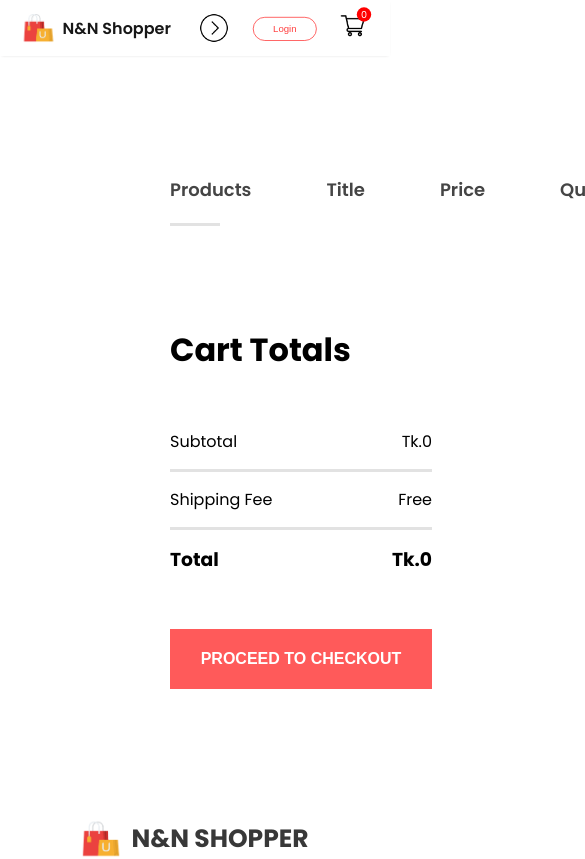
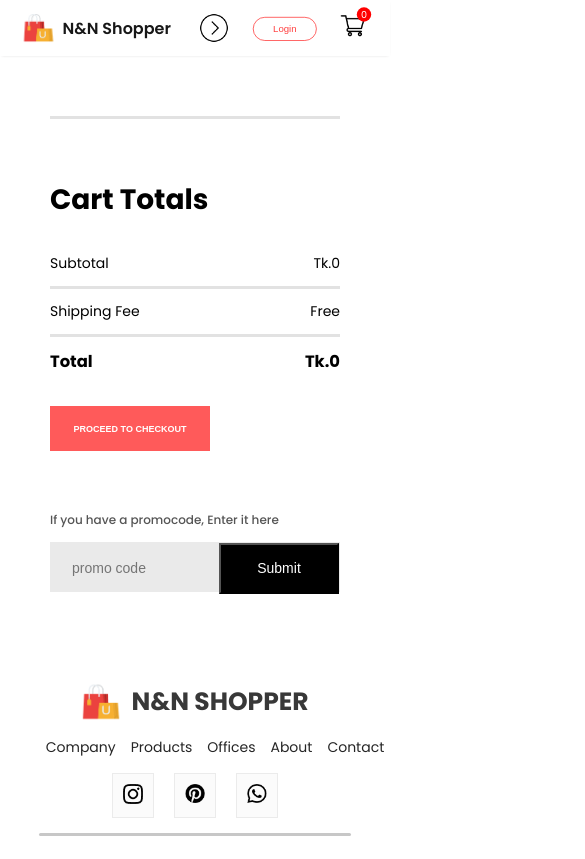
Before and after one commit to NahidHasan131/E-commerce, a React (Create React App) app in the folder frontend/: page /cart in a window 390 px wide. Shown: the top 859 px of the page, 585 px wide, since content can reach past the window. Built offline with nearby package versions, Linux system fonts and the light colour scheme.

Commit message:
cart page responsive

```diff
--- a/frontend/src/Components/CartItems/CartItems.css
+++ b/frontend/src/Components/CartItems/CartItems.css
@@ -1,5 +1,5 @@
 .cartitems{
-    margin: 100px 170px;
+    margin: 60px 130px;
 }
 .cartitems hr{
     height: 3px;
@@ -10,59 +10,58 @@
     display: grid;
     grid-template-columns: 0.5fr 2fr 1fr 1fr 1fr 1fr;
     align-items: center;
-    gap: 75px;
-    font-size: 18px;
+    gap: 70px;
+    font-size: 16px;
     color: #454545;
-    padding: 20px 0;
+    padding: 15px 0;
     font-weight: 600;
 }
 
 .cartitems-format{
-    font-size: 17px;
+    font-size: 15px;
     font-weight: 500;
 }
 .carticon-product-icon{
-    height: 62px;
+    height: 60px;
 }
 .cartitems-remove-icon{
-    width: 15px;
-    margin: 0px 40px;
+    width: 13px;
+    margin: 0px 35px;
     cursor: pointer;
 }
 .cartitems-quantity{
-    width: 64px;
-    height: 50px;
+    width: 55px;
+    height: 45px;
     border: 2px solid #ebebeb;
     background-color: white;
 }
 
 .cartitems-down{
     display: flex;
-    margin: 100px 0px;
-
+    margin: 70px 0px;
 }
 
 .cartitems-total{
     flex: 1;
     display: flex;
     flex-direction: column;
-    margin-right: 200px;
-    gap: 40px;
+    margin-right: 180px;
+    gap: 30px;
 }
 
 .cartitems-total-item{
     display: flex;
     justify-content: space-between;
-    padding: 15px 0px;
+    padding: 12px 0px;
 }
 .cartitems-total button{
-    width: 262px;
-    height: 60px;
+    width: 240px;
+    height: 50px;
     outline: none;
     border: none;
     background: #ff5a5a;
     color: white;
-    font-size: 16px;
+    font-size: 14px;
     font-weight: 600;
     cursor: pointer;
     transition: 0.3s;
@@ -78,17 +77,18 @@
 
 .cartitems-promocode{
     flex: 1;
-    font-size: 16px;
+    font-size: 14px;
     font-weight: 500;
+    margin-top: 30px;
 }
 .cartitems-promocode p{
     color: #555;
 }
 .cartitems-promobox{
-    width: 504px;
+    width: 475px;
     margin-top: 15px;
     padding-left: 20px;
-    height: 58px;
+    height: 53px;
     background-color: #eaeaea;
 }
 .cartitems-promobox input{
@@ -96,14 +96,224 @@
     outline: none;
     background: transparent;
     font-size: 16px;
-    width: 330px;
-    height: 50px;
+    width: 300px;
+    height: 53px;
 }
 .cartitems-promobox button{
     width: 170px;
-    height: 58px;
-    font-size: 16px;
+    height: 55px;
+    font-size: 15px;
     background: black;
     color: white;
     cursor: pointer;
 }
+
+
+
+
+
+
+
+/* Media Queiries */
+
+@media(max-width: 1280px){
+    .cartitems{
+        margin: 60px 100px;
+    }
+    .cartitems-format-main{
+        grid-template-columns: 0.5fr 3fr 0.5fr 0.5fr 0.5fr 0.5fr;
+        gap: 40px;
+        font-size: 15px;
+    }
+    .carticon-product-icon{
+        height: 55px;
+    }
+    .cartitems-remove-icon{
+        width: 12px;
+        margin: auto;
+    }
+    .cartitems-quantity{
+        width: 45px;
+        height: 35px;
+    }
+    .cartitems-total{
+        margin-right: 150px;
+    }
+    .cartitems-total button{
+        width: 220px;
+        height: 50px;
+        font-size: 13px;
+    }
+    .cartitems-promobox{
+        width: 435px;
+        margin-top: 13px;
+        padding-left: 20px;
+        height: 50px;
+    }
+    .cartitems-promobox input{
+        font-size: 14px;
+        width: 280px;
+        height: 50px;
+    }
+    .cartitems-promobox button{
+        width: 150px;
+        height: 51px;
+        font-size: 14px;
+    }
+}
+
+
+@media(max-width: 10240px){
+    .cartitems{
+        margin: 60px 100px;
+    }
+    .cartitems-format-main{
+        grid-template-columns: 0.5fr 3fr 0.5fr 0.5fr 0.5fr 0.5fr;
+        gap: 40px;
+        font-size: 15px;
+    }
+    .cartitems-format{
+        font-size: 14px;
+        font-weight: 500;
+    }
+    .carticon-product-icon{
+        height: 55px;
+    }
+    .cartitems-remove-icon{
+        width: 12px;
+        margin: auto;
+    }
+    .cartitems-quantity{
+        width: 45px;
+        height: 35px;
+    }
+    .cartitems-down{
+        margin: 70px 0px;
+        flex-direction: column;
+        gap: 60px;
+    }
+    .cartitems-total{
+        margin-right: 0px;
+    }
+    .cartitems-total button{
+        width: 220px;
+        height: 50px;
+        font-size: 13px;
+    }
+    .cartitems-promobox{
+        width: auto;
+        max-width: 500px;
+        font-size: 14px;
+    }
+    .cartitems-promobox input{
+        width: 100%;
+        font-size: 14px;
+    }
+    .cartitems-promobox button{
+        width: 120px;
+        height: 51px;
+        font-size: 14px;
+        margin-left: -125px;
+    }
+}
+
+@media(max-width: 800px){
+    .cartitems{
+        margin: 60px 80px;
+    }
+    .cartitems-format p{
+        font-size: 12px;
+        font-weight: 500;
+    }
+    .cartitems-format-main{
+        grid-template-columns: 0.5fr 3fr 0.5fr 0.5fr 0.5fr 0.5fr;
+        gap: 40px;
+        font-size: 14px;
+    }
+    .carticon-product-icon{
+        height: 50px;
+    }
+    .cartitems-remove-icon{
+        width: 10px;
+        margin: auto;
+    }
+    .cartitems-quantity{
+        width: 35px;
+        height: 28px;
+    }
+    .cartitems-down{
+        margin: 60px 0px;
+        flex-direction: column;
+        gap: 60px;
+    }
+    .cartitems-total{
+        gap: 20px;
+        font-size: 15px;
+    }
+    .cartitems-total h1{
+        font-size: 30px;
+    }
+    .cartitems-total button{
+        width: 180px;
+        height: 45px;
+        font-size: 11px;
+    }
+
+    .cartitems-promocode{
+        margin-top: 0px;
+    }
+}
+
+
+@media(max-width: 500px){
+    .cartitems{
+        margin: 60px 50px;
+    }
+    .cartitems-format-main{
+        display: none;
+    }
+    .cartitems-format p{
+        font-size: 10px;
+        font-weight: 400;
+    }
+    .cartitems-format{
+        display: grid;
+        gap: 10px;
+        font-size: 11px;
+    }
+    .carticon-product-icon{
+        height: 50px;
+    }
+    .cartitems-remove-icon{
+        width: 10px;
+        margin: auto;
+    }
+    .cartitems-quantity{
+        width: 25px;
+        height: 20px;
+        font-size: 10px;
+    }
+    .cartitems-down{
+        margin: 60px 0px;
+        flex-direction: column;
+        gap: 60px;
+    }
+    .cartitems-total{
+        gap: 20px;
+        font-size: 14px;
+    }
+    .cartitems-total h1{
+        font-size: 28px;
+    }
+    .cartitems-total button{
+        width: 160px;
+        height: 45px;
+        font-size: 9px;
+    }
+
+    .cartitems-promocode{
+        font-size: 12px;
+    }
+
+
+}
```
